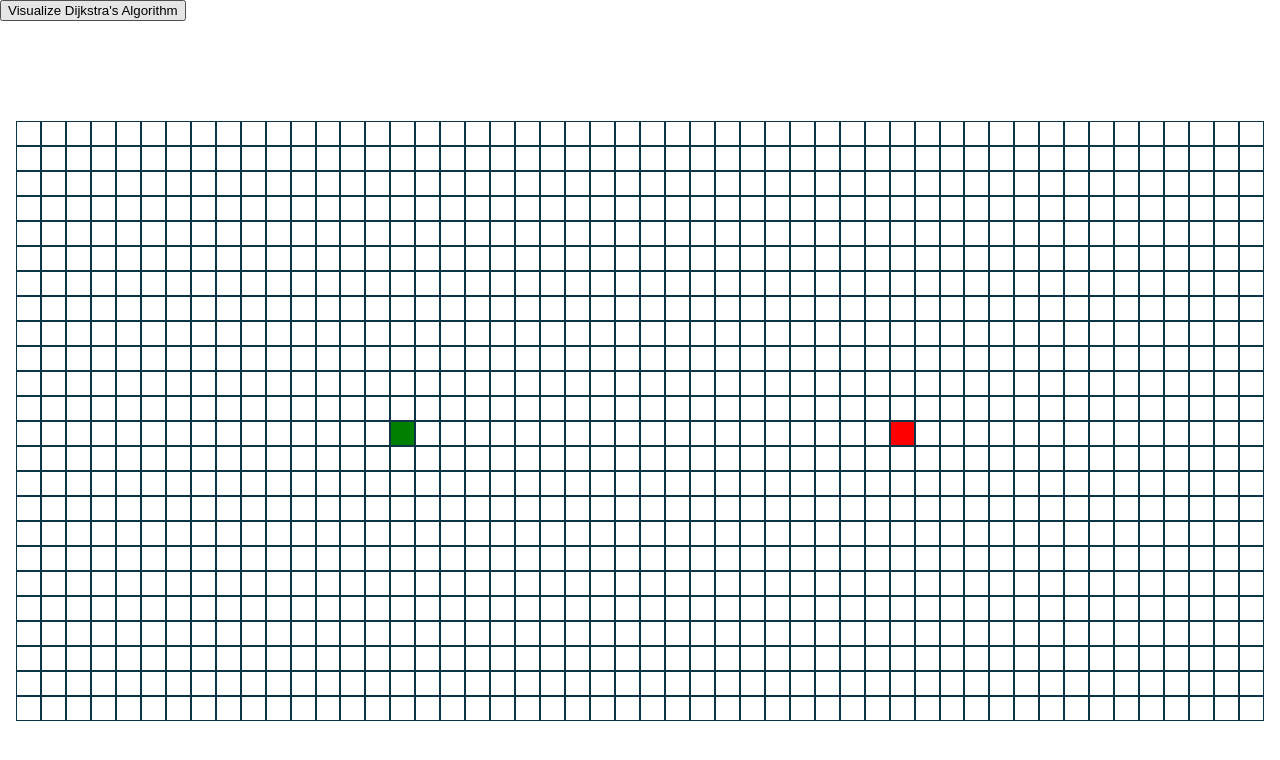
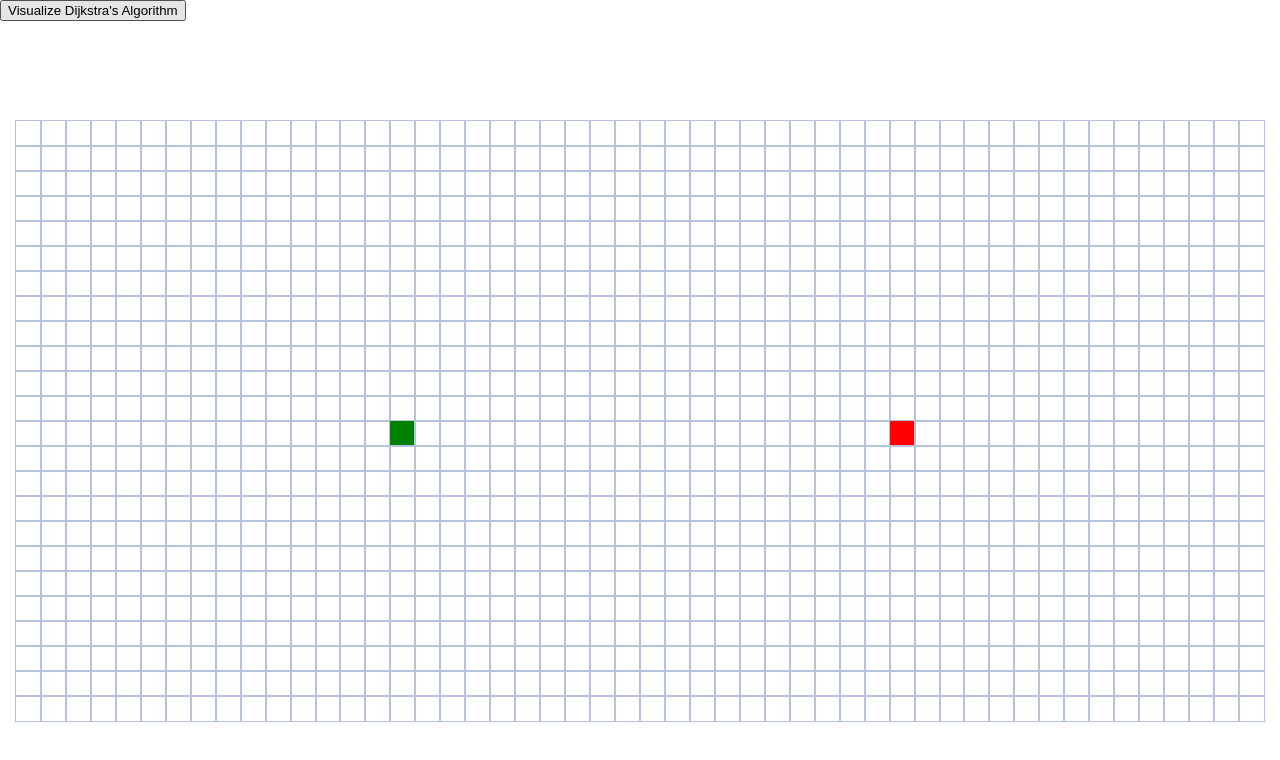
Before and after one commit to ikromshi/pathfinding-algorithm, a React (Create React App) app: page / in a window 1280 px wide. Shown: the top 760 px of the page. Built offline with nearby package versions, Linux system fonts and the light colour scheme.

Commit message:
better shades

```diff
--- a/src/components/node/node.css
+++ b/src/components/node/node.css
@@ -1,10 +1,9 @@
 .node {
   /* width: 1rem; */
   /* height: 1rem; */
-  border: 1px solid rgb(12, 53, 71);
-  /* outline: 1px solid rgb(112, 135, 152); */
+  /* border: 1px solid rgb(12, 53, 71); */
+  outline: 1px solid #B6C2D9;
   display: inline-block;
-  /* margin: 5px; */
 }
 
 .node-start {
@@ -16,7 +15,7 @@
 }
 
 .node-wall {
-  background-color: rgb(12, 53, 71);
+  background-color: #457B9D;
 }
 
 .node-visited {
```
